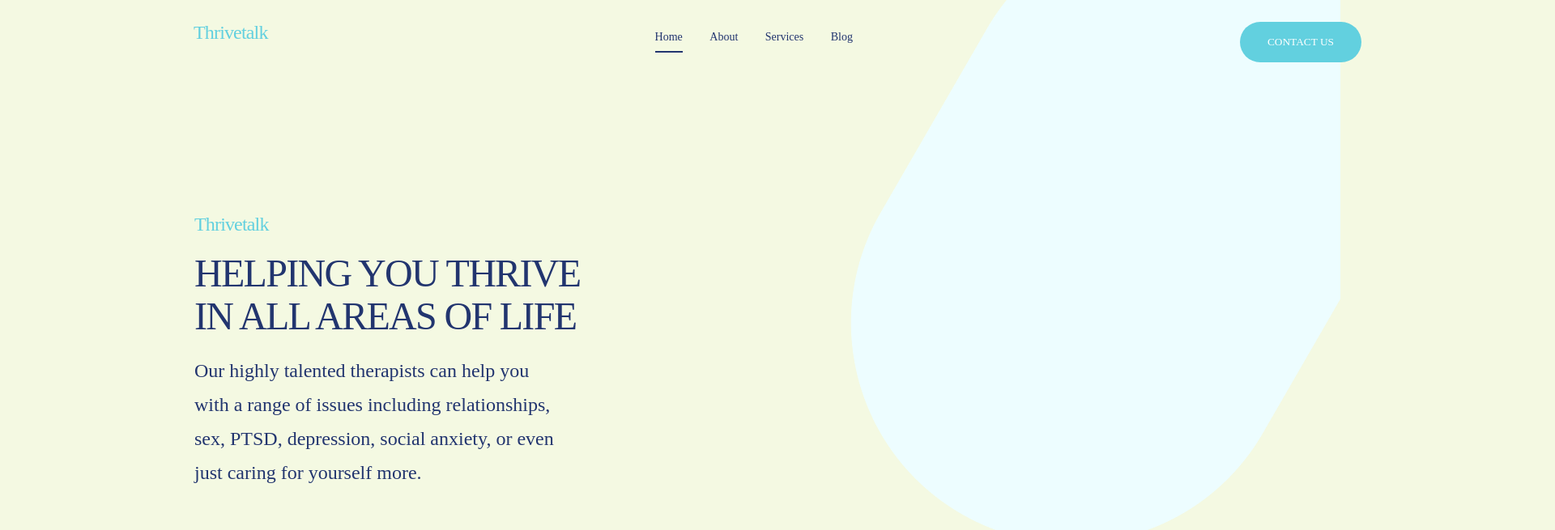
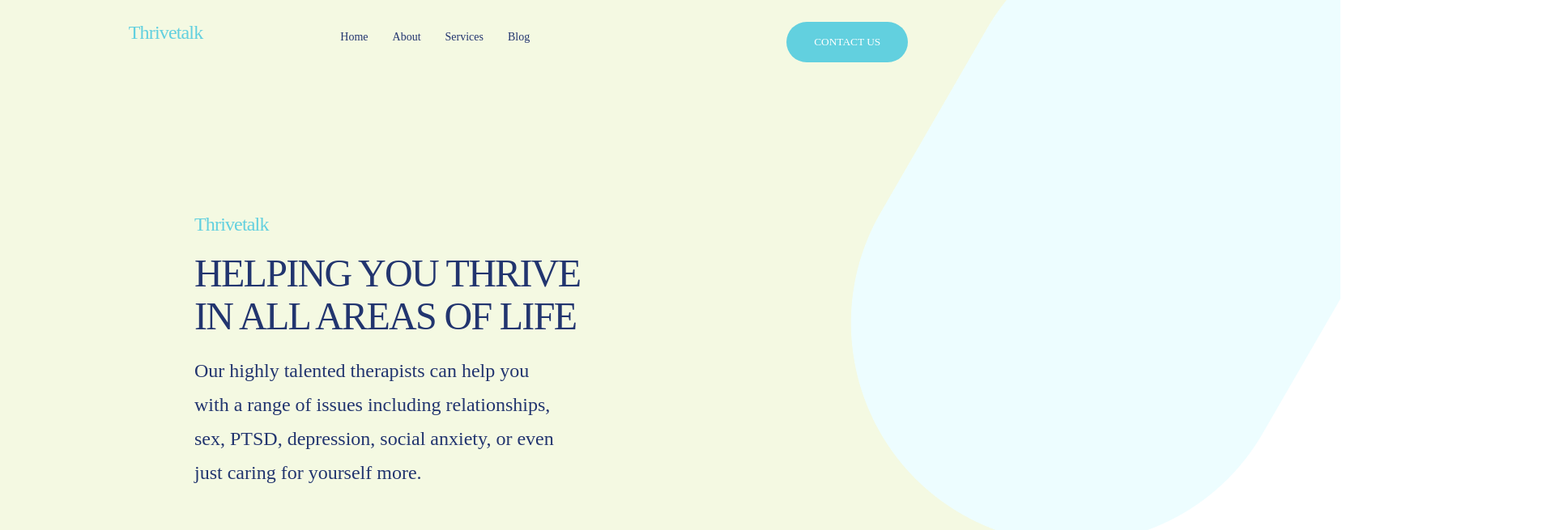
Before and after one commit to Vizuncig/Chat, a website: page app/index.html in a window 1280 px wide. Shown: the top 655 px of the page at 81% size, 1920 px wide, since content can reach past the window. Drawn offline with Linux system fonts and the light colour scheme.

Commit message:
changes8

```diff
--- a/app/index.html
+++ b/app/index.html
@@ -15,13 +15,14 @@
       <header>
          <div class="header__top">
             <p class="header__texet">Thrivetalk</p>
-            <div class="navigation">
-               <a class="nav__1" href="#">Home</a>
-
-               <a class="nav__2" href="#">About</a>
-               <a class="nav__3" href="#">Services</a>
-               <a class="nav__4" href="#">Blog</a>
-            </div>
+            <nav>
+               <ul class="navigation">
+                  <li><a class="nav" href="#">Home</a></li>
+                  <li><a class="nav" href="#">About</a></li>
+                  <li><a class="nav" href="#">Services</a></li>
+                  <li><a class="nav" href="#">Blog</a></li>
+               </ul>
+            </nav>
             <button class="button__top">CONTACT US</button>
          </div>
          <div class="header__main">
--- a/app/scss/style.scss
+++ b/app/scss/style.scss
@@ -89,63 +89,61 @@ h6 {
 
 .wrapper {
    min-height: 100%;
-   width: 1920px;
+   overflow: hidden;
+   max-width: 1440px;
    margin: 0px auto;
 }
 
 .header__top {
    display: flex;
-   justify-content: space-around;
+   justify-content: center;
    background-color: #F4F9E2;
 }
 
 .header__texet {
-   display: inline-block;
    font-size: 24px;
    line-height: 27px;
    /* identical to box height */
-
    letter-spacing: -0.035em;
    margin-top: 27px;
-
+   margin-right: 170px;
    color: #62D0DF;
 }
 
+@media (max-width: 992px) {
+   .header__texet {
+      margin-right: 100px;
+   }
+}
+
+@media (max-width: 767px) {
+   .header__texet {
+      margin-right: 50px;
+   }
+}
+
 .navigation {
-   display: inline-block;
+   position: relative;
+   z-index: 99;
+   display: flex;
+   flex-wrap: wrap;
    margin-top: 38px;
 }
 
-.nav__1 {
+.nav {
    font-size: 14px;
    line-height: 16px;
    color: #22356F;
+   margin-right: 30px;
+}
+
+a.nav:hover {
    border-bottom: 2px solid;
    padding: 0 0 10px;
    width: 60px;
    text-align: center;
 }
 
-.nav__2 {
-   font-size: 14px;
-   line-height: 16px;
-   margin-left: 30px;
-   color: #22356F;
-}
-
-.nav__3 {
-   font-size: 14px;
-   line-height: 16px;
-   margin-left: 30px;
-   color: #22356F;
-}
-
-.nav__4 {
-   font-size: 14px;
-   line-height: 16px;
-   margin-left: 30px;
-   color: #22356F;
-}
 
 .button__top {
    position: relative;
@@ -156,6 +154,19 @@ h6 {
    color: #FFFFFF;
    background: #62D0DF;
    border-radius: 50px;
+   margin-left: 287px;
+}
+
+@media (max-width: 992px) {
+   .button__top {
+      margin-left: 200px;
+   }
+}
+
+@media (max-width: 767px) {
+   .button__top {
+      margin-left: 100px;
+   }
 }
 
 .header__main {
```
Also changed, not shown: app/css/style.css.
